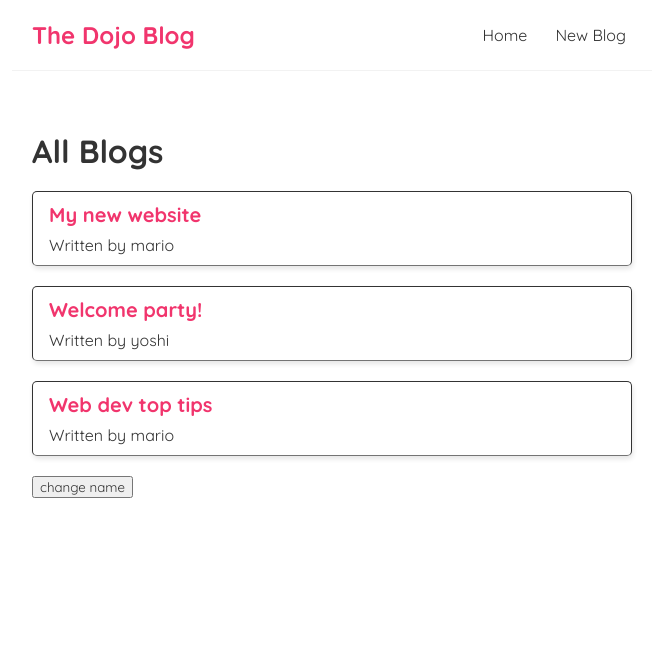
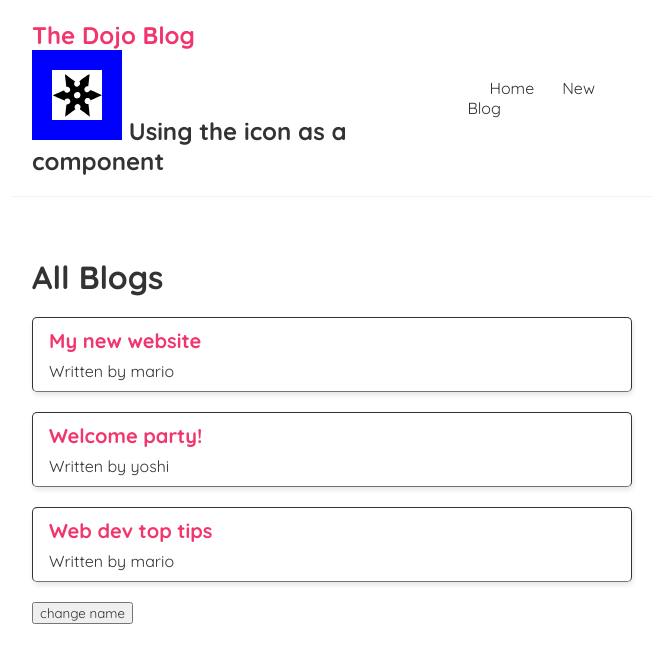
Before and after one commit to ToniRajamaki/Ninja-react-blog, a React (Create React App) app in the folder blog-project/: page / in a window 1280 px wide. Shown: the top 662 px of the page, without its empty margins (308-972 px from the left). Built offline with nearby package versions, Linux system fonts and the light colour scheme.

Commit message:
playing with new icons

```diff
--- /dev/null
+++ b/blog-project/src/Icons.jsx
@@ -0,0 +1,21 @@
+import { ReactComponent as NinjaStarIcon } from './images/ninja_star.svg';
+
+
+
+function NinjaIcon() {
+  const iconStyle = {
+    fill: "red", // Change the color of the SVG
+    width: "50px", // Change the size of the SVG
+    height: "50px",
+    border: "20px solid blue", // Change the border thickness and color
+    colorFill: "red",
+  };
+
+  return (
+    <div>
+      <NinjaStarIcon style={iconStyle}/> Using the icon as a component
+    </div>
+  );
+}
+
+export { NinjaIcon };
--- a/blog-project/src/Navbar.js
+++ b/blog-project/src/Navbar.js
@@ -1,14 +1,26 @@
 import { Link } from "react-router-dom/cjs/react-router-dom.min";
+import { NinjaIcon } from "./Icons";
+import { postData } from "./useFetch";
+import ColorSwitches from "./testing";
+
+// import { deleteData } from "./useFetch";
+
 const Navbar = () => {
   return (
     <nav className="navbar">
-            <h1>The Dojo Blog</h1>
+      <div>
+        <h1>
+          The Dojo Blog
+          <NinjaIcon />
+        </h1>
+      </div>
       <div className="links">
         <Link to="/">Home</Link>
         <Link to="/create">New Blog</Link>
       </div>
+      <handleAddRow />
     </nav>
   );
-}
+};
 
 export default Navbar;
```
Also changed, not shown: blog-project/src/images/icon_glasses.svg (added), blog-project/src/images/ninja_star.svg (added). Lines whose indentation alone changed are shown as unchanged.
